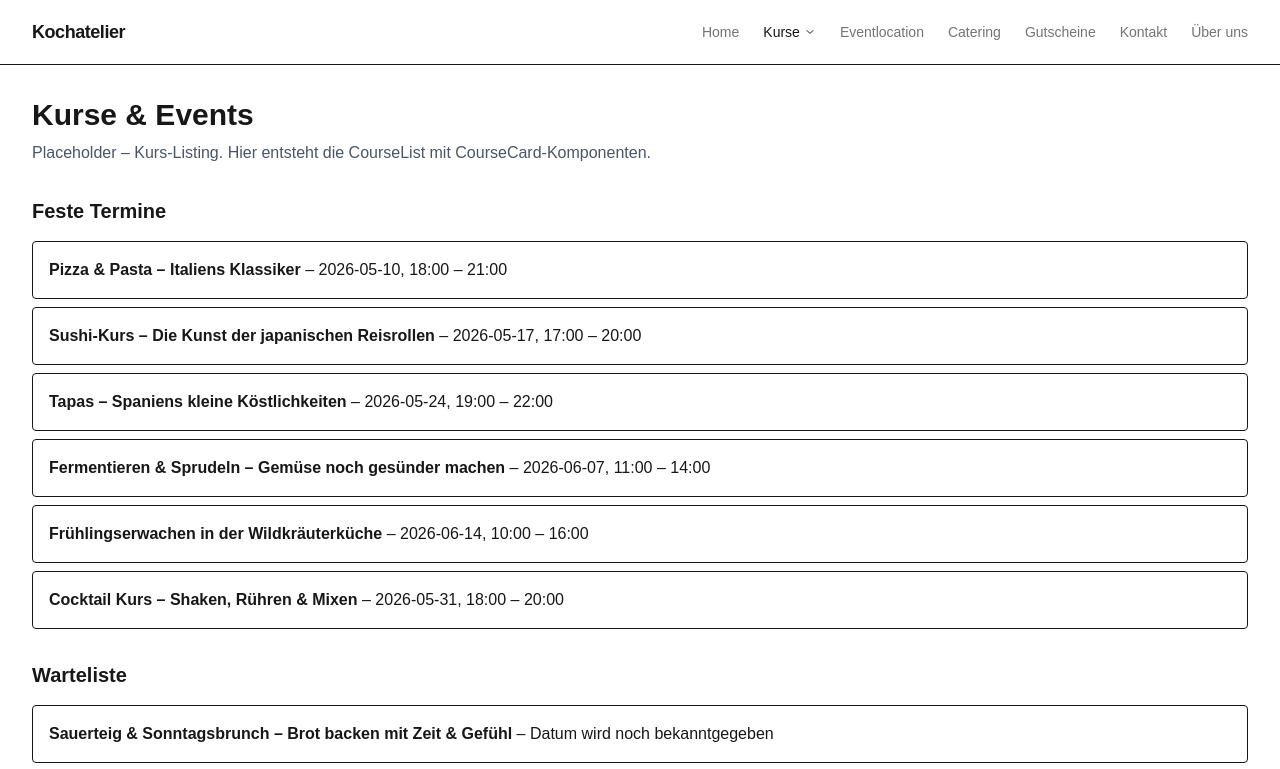
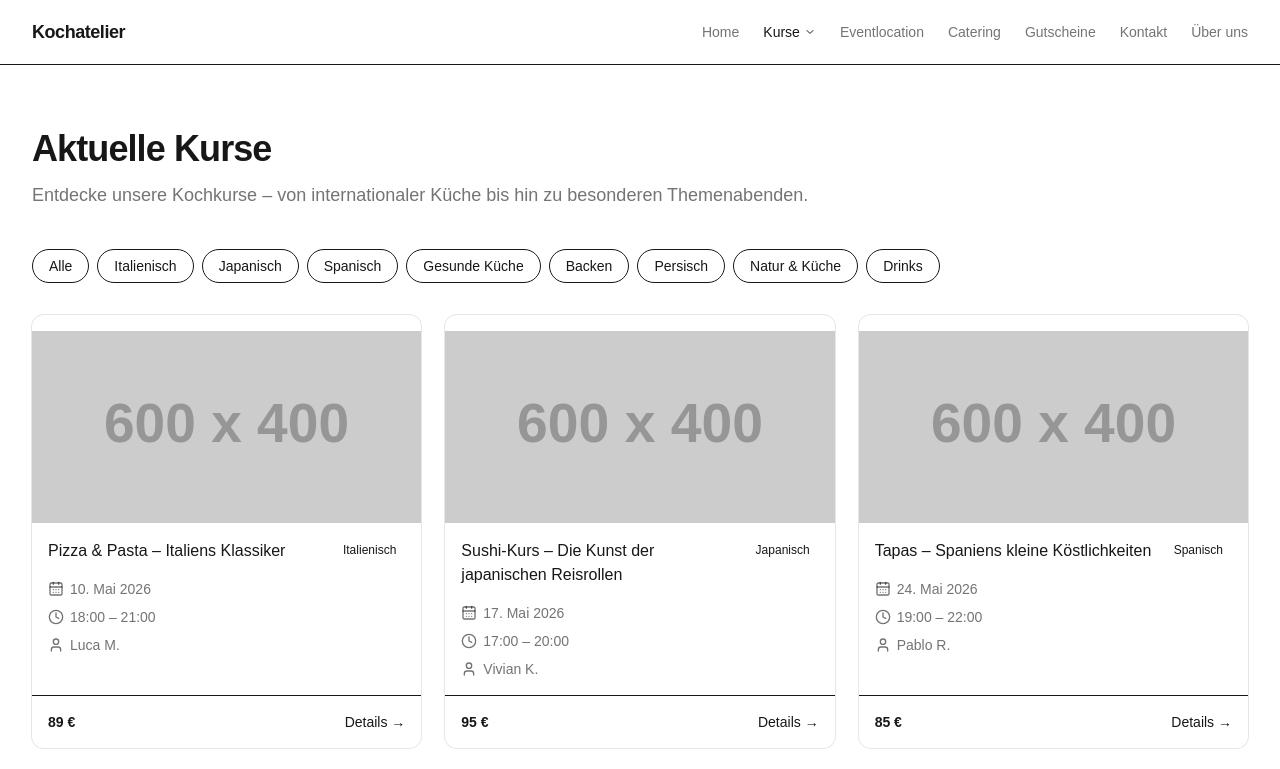
Before and after one commit to dieKrake/cooking-website, a Next.js app: page /aktuelle-kurse in a window 1280 px wide. Shown: the top 769 px of the page. Built offline with nearby package versions, Linux system fonts and the light colour scheme.

Commit message:
feat: add courses listing page with category filter

```diff
--- a/src/app/aktuelle-kurse/page.tsx
+++ b/src/app/aktuelle-kurse/page.tsx
@@ -1,40 +1,23 @@
 import type { Metadata } from "next";
 import { PLACEHOLDER_COURSES } from "@/lib/placeholder-data";
+import { CoursesGrid } from "@/components/organisms/courses-grid";
 
 export const metadata: Metadata = {
   title: "Aktuelle Kurse",
-  description: "Alle aktuellen Kochkurse und Events im Kochatelier.",
+  description: "Alle aktuellen Kochkurse und Events im Kochatelier Wiesbaden.",
 };
 
 export default function AktuelleKursePage() {
-  const fixedCourses = PLACEHOLDER_COURSES.filter((c) => c.hasFixedDate);
-  const waitlistCourses = PLACEHOLDER_COURSES.filter((c) => !c.hasFixedDate);
-
   return (
-    <div className="p-8">
-      <h1 className="text-3xl font-bold">Kurse &amp; Events</h1>
-      <p className="mt-2 text-gray-600">
-        Placeholder – Kurs-Listing. Hier entsteht die CourseList mit
-        CourseCard-Komponenten.
-      </p>
-
-      <h2 className="mt-8 text-xl font-semibold">Feste Termine</h2>
-      <ul className="mt-4 space-y-2">
-        {fixedCourses.map((course) => (
-          <li key={course.slug} className="border p-4 rounded">
-            <strong>{course.title}</strong> – {course.date}, {course.time}
-          </li>
-        ))}
-      </ul>
-
-      <h2 className="mt-8 text-xl font-semibold">Warteliste</h2>
-      <ul className="mt-4 space-y-2">
-        {waitlistCourses.map((course) => (
-          <li key={course.slug} className="border p-4 rounded">
-            <strong>{course.title}</strong> – Datum wird noch bekanntgegeben
-          </li>
-        ))}
-      </ul>
-    </div>
+    <main className="mx-auto max-w-7xl px-4 py-16 sm:px-6 lg:px-8">
+      <div className="mb-10">
+        <h1 className="text-4xl font-bold tracking-tight">Aktuelle Kurse</h1>
+        <p className="text-foreground/60 mt-3 text-lg">
+          Entdecke unsere Kochkurse – von internationaler Küche bis hin zu
+          besonderen Themenabenden.
+        </p>
+      </div>
+      <CoursesGrid courses={PLACEHOLDER_COURSES} />
+    </main>
   );
 }
--- /dev/null
+++ b/src/components/molecules/category-filter.tsx
@@ -0,0 +1,41 @@
+"use client";
+
+import { cn } from "@/lib/utils";
+
+interface CategoryFilterProps {
+  categories: string[];
+  active: string;
+  onChange: (category: string) => void;
+}
+
+export function CategoryFilter({ categories, active, onChange }: CategoryFilterProps) {
+  return (
+    <div className="flex flex-wrap gap-2" role="group" aria-label="Kurse nach Kategorie filtern">
+      <button
+        onClick={() => onChange("Alle")}
+        className={cn(
+          "rounded-full border px-4 py-1.5 text-sm font-medium transition-colors",
+          active === "Alle"
+            ? "border-primary bg-primary text-primary-foreground"
+            : "border-border bg-background hover:bg-muted",
+        )}
+      >
+        Alle
+      </button>
+      {categories.map((category) => (
+        <button
+          key={category}
+          onClick={() => onChange(category)}
+          className={cn(
+            "rounded-full border px-4 py-1.5 text-sm font-medium transition-colors",
+            active === category
+              ? "border-primary bg-primary text-primary-foreground"
+              : "border-border bg-background hover:bg-muted",
+          )}
+        >
+          {category}
+        </button>
+      ))}
+    </div>
+  );
+}
--- /dev/null
+++ b/src/components/organisms/courses-grid.tsx
@@ -0,0 +1,48 @@
+"use client";
+
+import { useState, useMemo } from "react";
+import { CategoryFilter } from "@/components/molecules/category-filter";
+import { CourseCard } from "@/components/molecules/course-card";
+import type { Course } from "@/types";
+
+interface CoursesGridProps {
+  courses: Course[];
+}
+
+export function CoursesGrid({ courses }: CoursesGridProps) {
+  const [activeCategory, setActiveCategory] = useState("Alle");
+
+  const categories = useMemo(
+    () => Array.from(new Set(courses.map((c) => c.category))),
+    [courses],
+  );
+
+  const filtered = useMemo(
+    () =>
+      activeCategory === "Alle"
+        ? courses
+        : courses.filter((c) => c.category === activeCategory),
+    [courses, activeCategory],
+  );
+
+  return (
+    <div>
+      <CategoryFilter
+        categories={categories}
+        active={activeCategory}
+        onChange={setActiveCategory}
+      />
+      {filtered.length === 0 ? (
+        <p className="mt-12 text-center text-foreground/50">
+          Keine Kurse in dieser Kategorie gefunden.
+        </p>
+      ) : (
+        <div className="mt-8 grid gap-6 sm:grid-cols-2 lg:grid-cols-3">
+          {filtered.map((course) => (
+            <CourseCard key={course.slug} course={course} />
+          ))}
+        </div>
+      )}
+    </div>
+  );
+}
```
Also changed, not shown: 2 other files (tests, documents, lock files or other folders).
